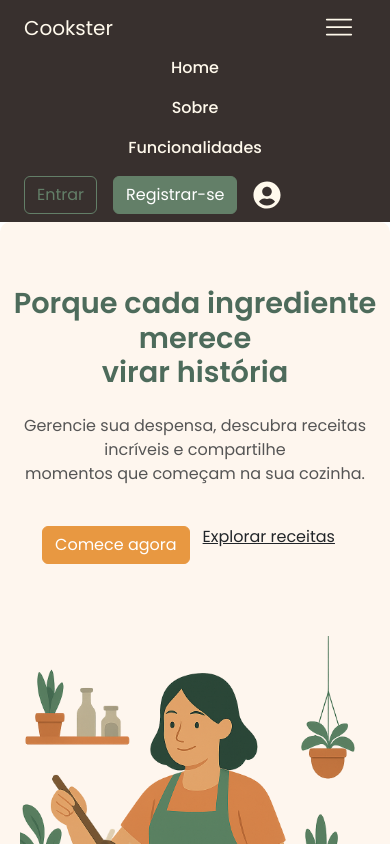
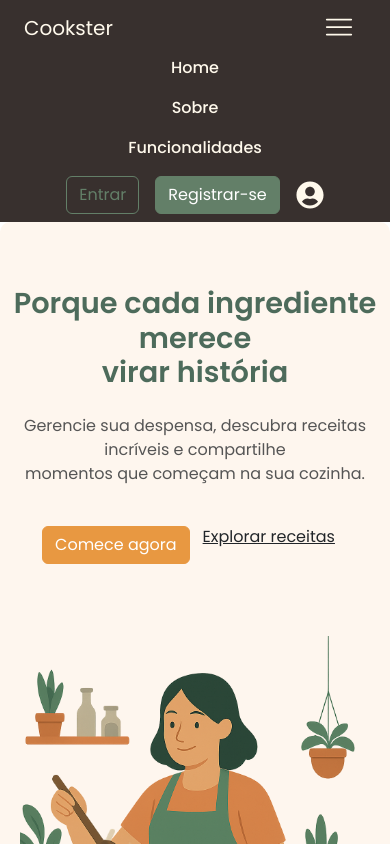
Before and after one commit to Nyfeu/Cookster, a React (Vite) app in the folder front/: page / in a window 390 px wide. Both pictures are taken after a click on the button 339 px from the left and 28 px from the top of the page. Shown: the top 844 px of the page. Built offline with nearby package versions, Linux system fonts and the light colour scheme.

Commit message:
fix (page-profile): Arruma organizacao dos itens da nav bar seguindo a responsividade

```diff
--- a/front/src/components/NavBar.jsx
+++ b/front/src/components/NavBar.jsx
@@ -27,7 +27,7 @@
                         <Link className="nav-link" to="/#features">Funcionalidades</Link>
                     </li>
                 </ul>
-                <div className="d-flex align-items-center gap-3">
+                <div className="d-flex align-items-center gap-3 d-flex align-items-center gap-3 justify-content-center  flex-lg-row">
                     <Link className="btn btn-outline-primary" to="/login" state={{ mode: 'sign_in' }}>Entrar</Link>
                     <Link className="btn btn-primary" to="/register" state={{ mode: 'sign_up' }}>Registrar-se</Link>
                     <Link to="/profile"
```
Also changed, not shown: front/src/components/NavBar.css (line endings or trailing spaces).
